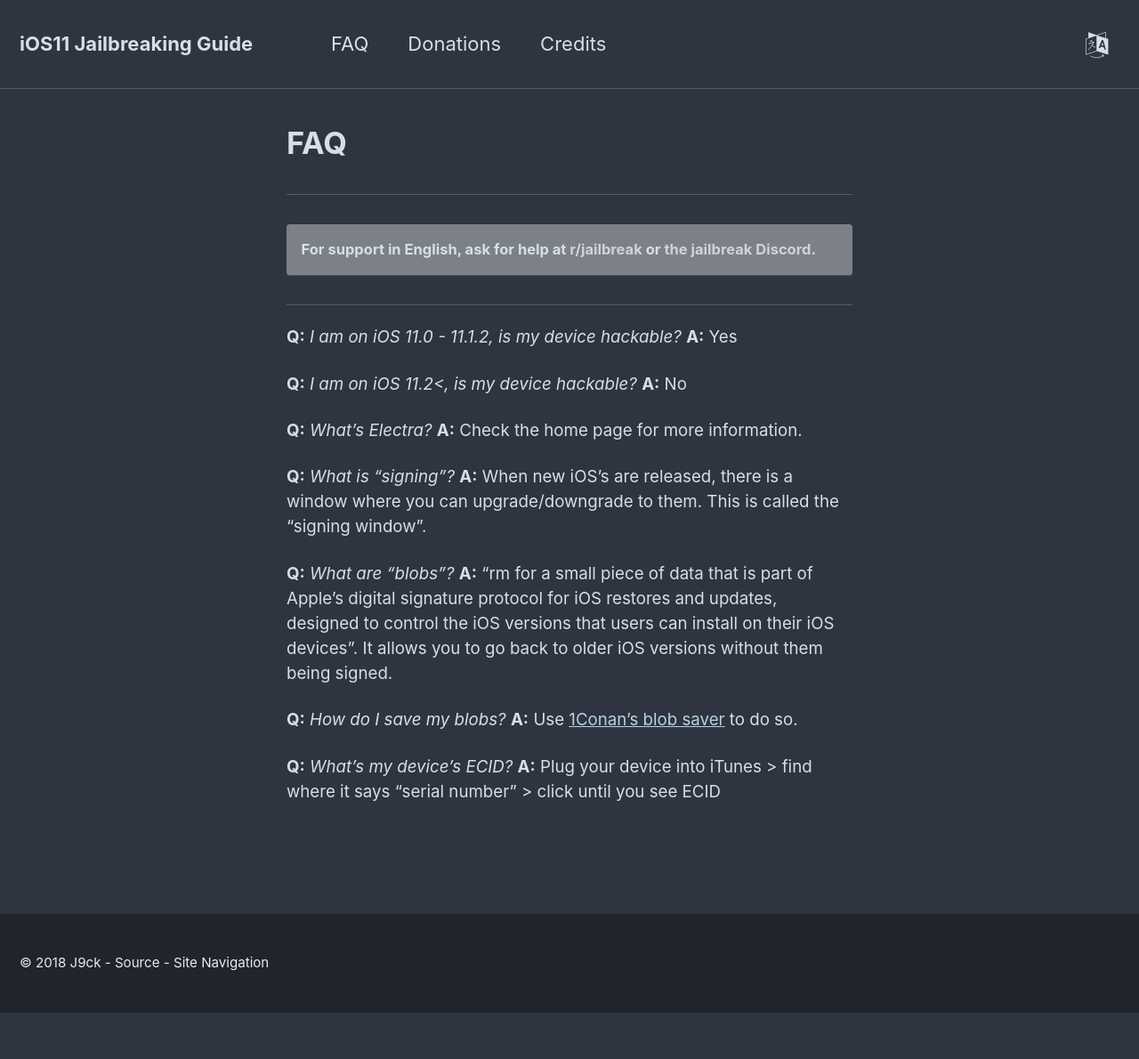
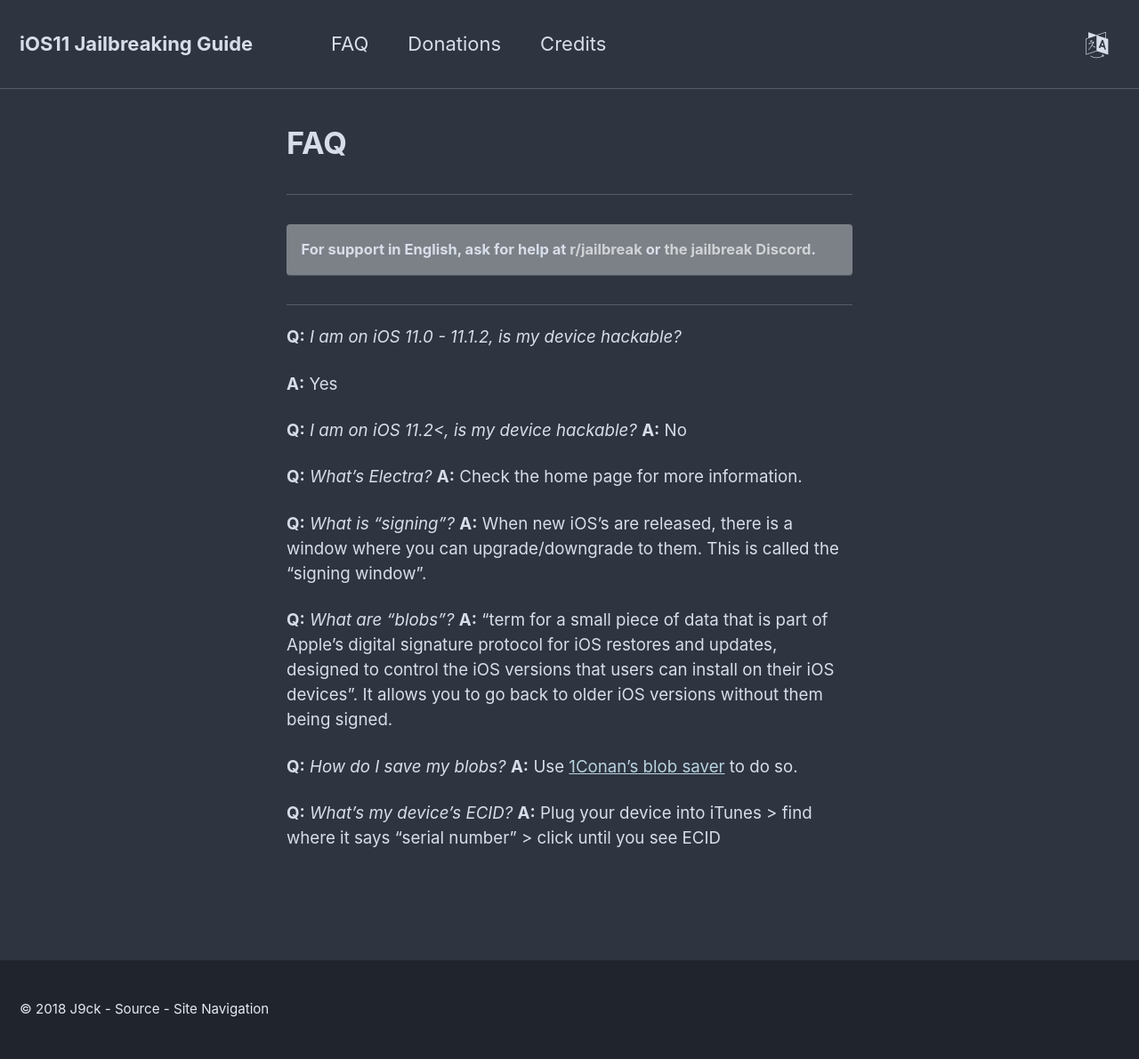
Before and after one commit to jacc/JBGuide, a Jekyll site: the page built from _pages/en_US/faq.txt, in a window 1280 px wide. Shown: the whole page at 89% size. Built offline with Jekyll 4.4.1, drawn with Linux system fonts in a browser that asks for light colours; before the commit the page ends 1138 px from its top, so only the background shows below that; part of the change alters nothing that is shown.

Commit message:
i broke something

```diff
--- a/_config.yml
+++ b/_config.yml
@@ -53,8 +53,8 @@ atom_feed:
   path                   : # blank (default) uses feed.xml
 
 # SEO Related
-google_site_verification : IzU3K8_0o_n4KY_o0Azr6DK7M4aRlZMzrWKr4iyXyrs
-bing_site_verification   : F3532011519E308583A0A2CAF2DD69E8
+google_site_verification : #
+bing_site_verification   : #
 alexa_site_verification  :
 yandex_site_verification :
 
@@ -77,16 +77,16 @@ social:
 analytics:
   provider               : "google" # false (default), "google", "google-universal", "custom"
   google:
-    tracking_id          : "UA-86465881-2"
+    tracking_id          : #
 
 
 # Site Author
 author:
-  name             : "Plailect"
+  name             : "J9ck"
   avatar           : "bio-photo.png"
-  bio              : "3DS Hacker"
-  location         : "Nullsec"
-  email            : "Plailect@gmail.com"
+  bio              : "iOS Developer"
+  location         : "USA"
+  email            : "hi@jlafond.me"
   uri              :
   bitbucket        :
   codepen          :
@@ -94,18 +94,18 @@ author:
   flickr           :
   facebook         :
   foursquare       :
-  github           : "Plailect"
+  github           : "jacc"
   google_plus      :
   keybase          :
   instagram        :
-  lastfm           : "Plailect"
+  lastfm           :
   linkedin         :
   pinterest        :
   soundcloud       :
   stackoverflow    : # "123456/username" (the last part of your profile url, e.g. http://stackoverflow.com/users/123456/username)
   steam            :
   tumblr           :
-  twitter          : "Plailect"
+  twitter          : "_j9ck"
   vine             :
   weibo            :
   xing             :
--- a/_pages/en_US/faq.txt
+++ b/_pages/en_US/faq.txt
@@ -3,6 +3,7 @@ title: "FAQ"
 ---
 
 <a name="faq_compatibleios" />**Q:** *I am on iOS 11.0 - 11.1.2, is my device hackable?*
+
 **A:** Yes
 
 <a name="faq_uncompatibleios" />**Q:** *I am on iOS 11.2<, is my device hackable?*
@@ -15,7 +16,7 @@ title: "FAQ"
 **A:** When new iOS's are released, there is a window where you can upgrade/downgrade to them. This is called the "signing window".
 
 <a name="faq_blobs" />**Q:** *What are "blobs"?*
-**A:** "rm for a small piece of data that is part of Apple's digital signature protocol for iOS restores and updates, designed to control the iOS versions that users can install on their iOS devices". It allows you to go back to older iOS versions without them being signed.
+**A:** "term for a small piece of data that is part of Apple's digital signature protocol for iOS restores and updates, designed to control the iOS versions that users can install on their iOS devices". It allows you to go back to older iOS versions without them being signed.
 
 <a name="faq_saveblobs" />**Q:** *How do I save my blobs?*
 **A:** Use <a href="https://tsssaver.1conan.com">1Conan's blob saver</a> to do so.
```
